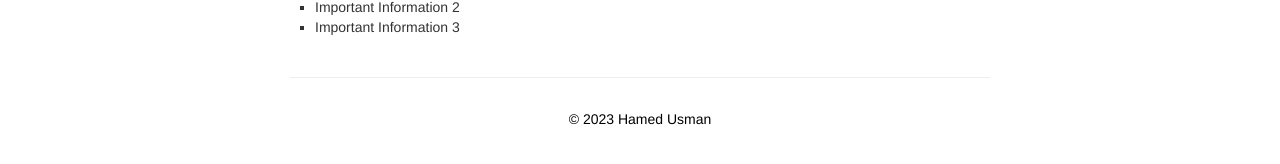
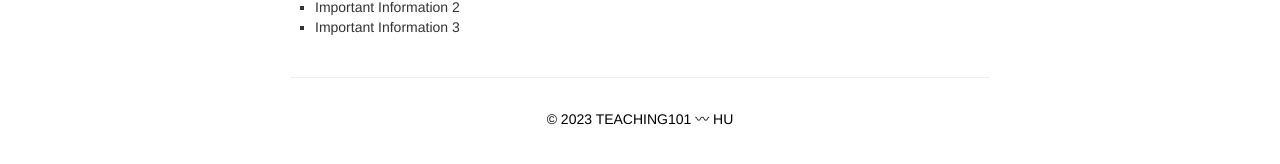
Before and after one commit to 101scm/101scm.github.io, a Jekyll site: the page built from index.md, in a window 1280 px wide. Shown: the part 630-794 px from the top of the page. Built offline with Jekyll 4.4.1, drawn with Linux system fonts in a browser that asks for light colours.

Commit message:
Update default.html

```diff
--- a/_includes/themes/twitter/default.html
+++ b/_includes/themes/twitter/default.html
@@ -57,7 +57,7 @@
 
     <footer class ="footer">
       <!--<div id="hu"><img src="../assets/hu.svg"/></div><br>-->
-      <p>&copy; <script>document.write(new Date().getFullYear())</script> Hamed Usman</p>
+      <p>&copy; <script>document.write(new Date().getFullYear())</script> TEACHING101 〰 HU</p>
     </footer>
 
 
```
